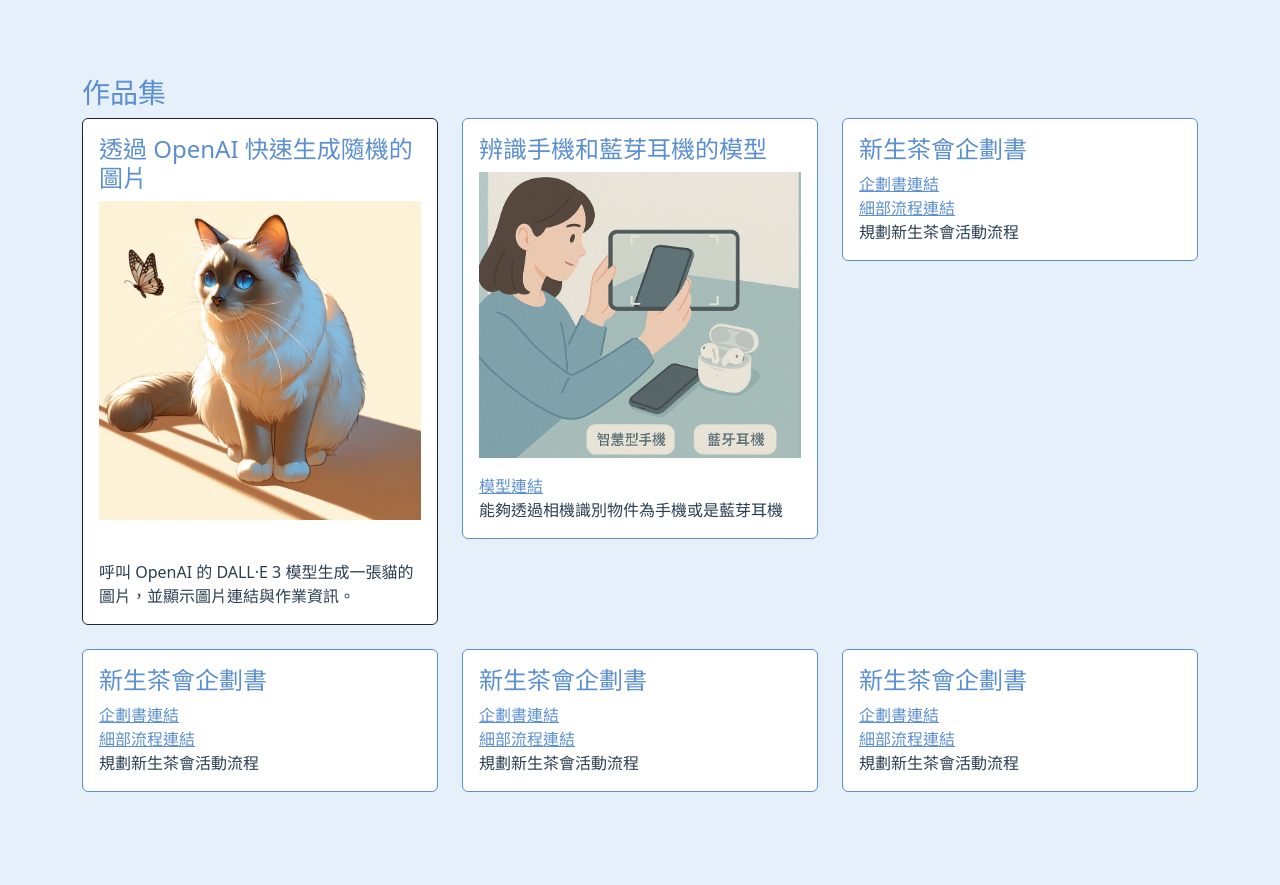
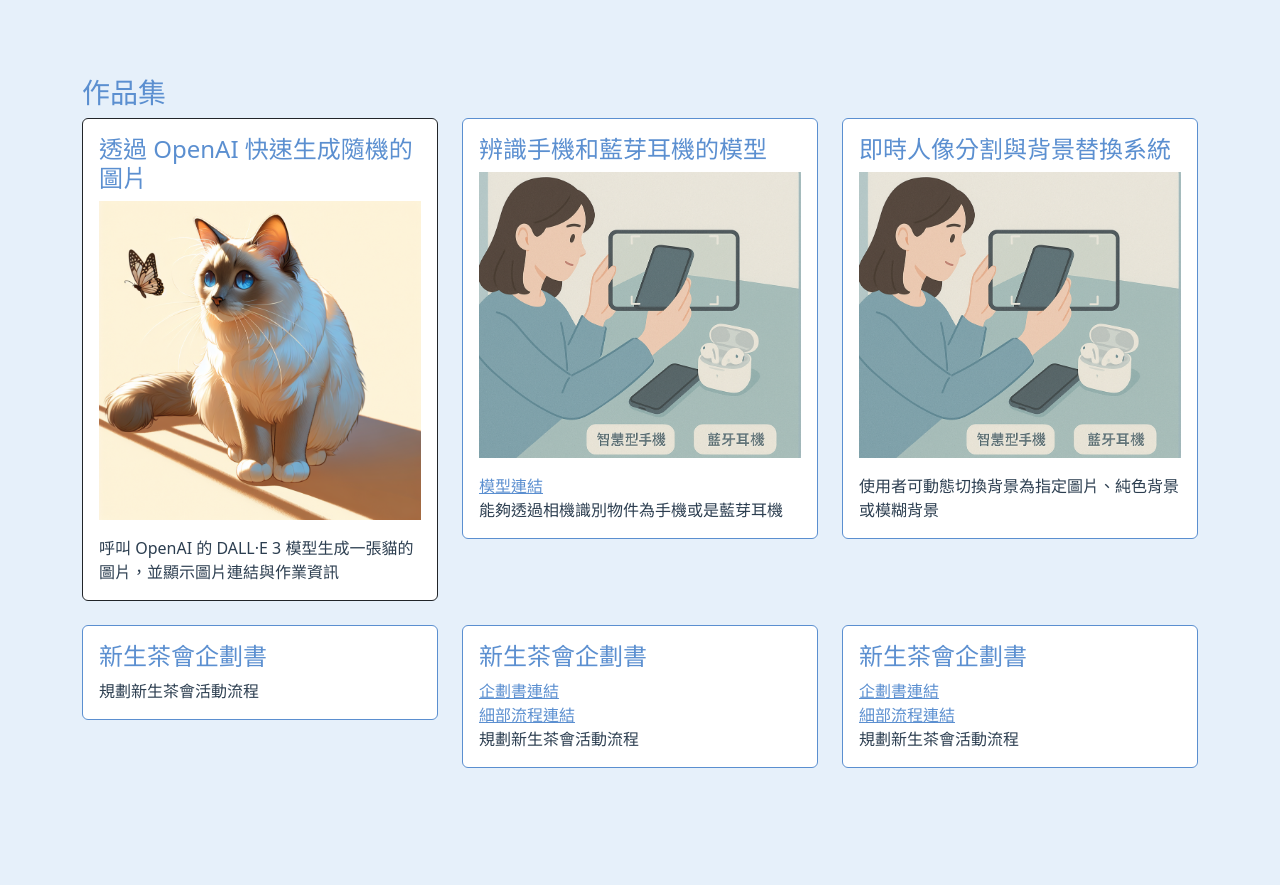
Before and after one commit to ccg0124/-ccg0124.github.io, a plain HTML site: page index.html in a window 1280 px wide. Shown: the part 840-1725 px from the top of the page. Drawn offline with nearby package versions, Linux system fonts and the light colour scheme; a script that the page names is missing.

Commit message:
Update index.html

```diff
--- a/index.html
+++ b/index.html
@@ -72,7 +72,7 @@
               <h4 class="card-title">透過 OpenAI 快速生成隨機的圖片</h4>
               <img src="p4.png" alt="貓的圖片" class="img-fluid mb-3 ">
               <p class="card-text">
-              <br>呼叫 OpenAI 的 DALL·E 3 模型生成一張貓的圖片，並顯示圖片連結與作業資訊。<br>
+              呼叫 OpenAI 的 DALL·E 3 模型生成一張貓的圖片，並顯示圖片連結與作業資訊
               </p>
             </div>
           </div>
@@ -93,11 +93,10 @@
         <div class="col-md-4">
           <div class="card mb-4">
             <div class="card-body">
-              <h4 class="card-title">新生茶會企劃書</h4>
+              <h4 class="card-title">即時人像分割與背景替換系統</h4>
+               <img src="3.PNG" alt="背景變更為台科大門口" class="img-fluid mb-3 ">
               <p class="card-text">
-               <a href="https://drive.google.com/file/d/1BlMlAhnwyGG5-d8doIjhLZvxMBnIKXPe/view?usp=drive_link" target="_blank">企劃書連結</a><br>
-                <a href="https://drive.google.com/file/d/1AhTs3-gQBlOMeDgEoV4gpBJOIIy4Nt8S/view?usp=drive_link" target="_blank">細部流程連結</a><br>
-             規劃新生茶會活動流程</p>
+             使用者可動態切換背景為指定圖片、純色背景或模糊背景</p>
             </div>
           </div>
         </div>
@@ -107,8 +106,7 @@
             <div class="card-body">
               <h4 class="card-title">新生茶會企劃書</h4>
               <p class="card-text">
-               <a href="https://drive.google.com/file/d/1BlMlAhnwyGG5-d8doIjhLZvxMBnIKXPe/view?usp=drive_link" target="_blank">企劃書連結</a><br>
-                <a href="https://drive.google.com/file/d/1AhTs3-gQBlOMeDgEoV4gpBJOIIy4Nt8S/view?usp=drive_link" target="_blank">細部流程連結</a><br>
+
              規劃新生茶會活動流程</p>
             </div>
           </div>
```
